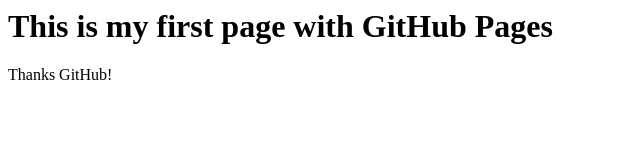
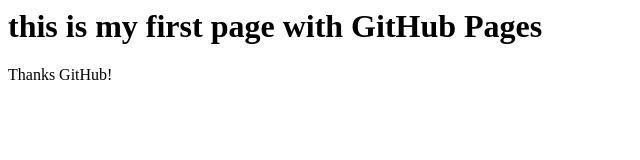
Before and after one commit to shawnchauds/First-MIT-repository, a plain HTML site: page Index.html in a window 1280 px wide. Shown: the whole page, without its empty margins (0-640 px from the left). Drawn offline with Linux system fonts and the light colour scheme.

Commit message:
Update Index.html

```diff
--- a/Index.html
+++ b/Index.html
@@ -1,4 +1,4 @@
 <html>
-<h1> This is my first page with GitHub Pages </h1>
+<h1> this is my first page with GitHub Pages </h1>
 <p>Thanks GitHub!</p>
 </html>
```
